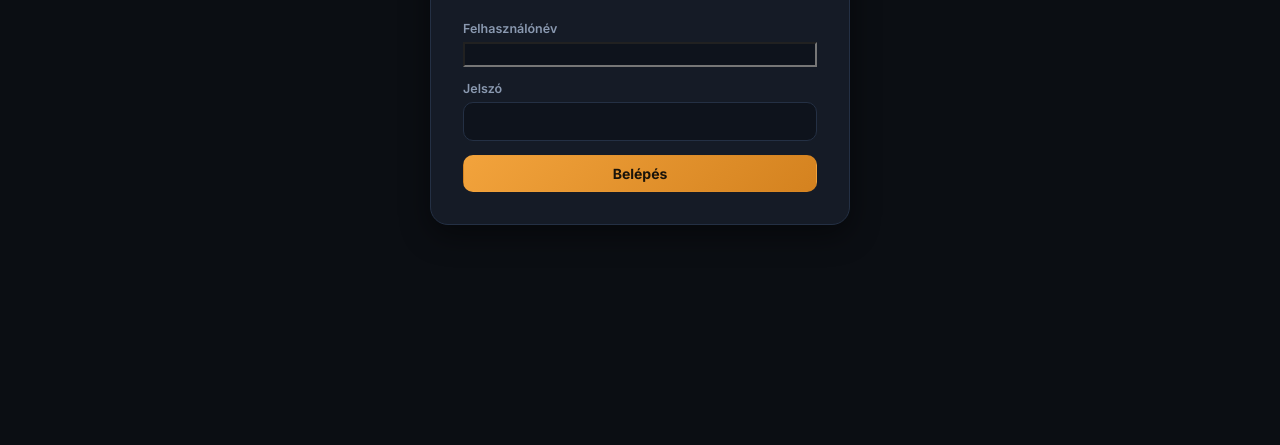
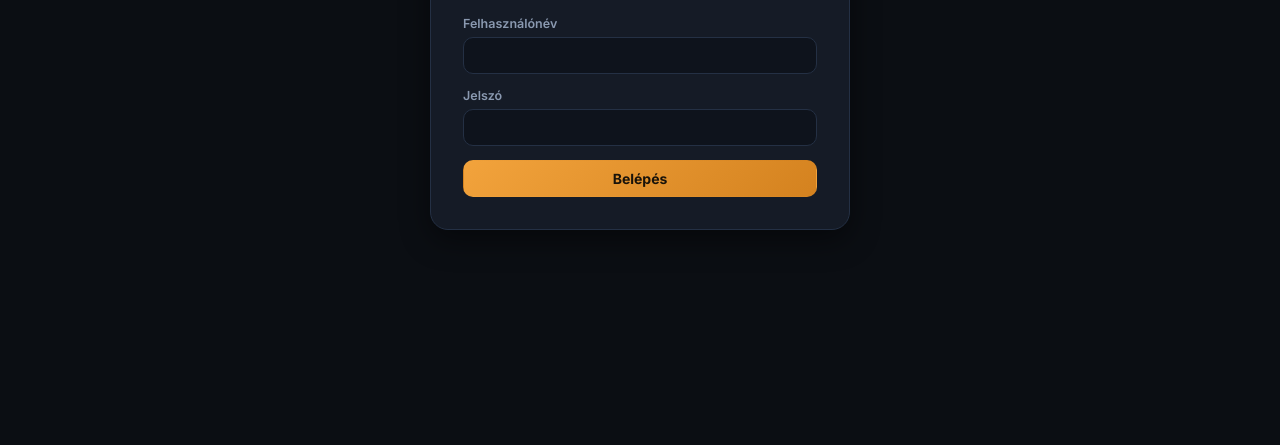
Before and after one commit to miatoszs/cod-panel, a plain HTML site: page panel/static/index.html in a window 1280 px wide. Shown: the part 355-800 px from the top of the page. Drawn offline with Linux system fonts and the light colour scheme; no server answers.

Commit message:
UI: minden beviteli mező sötét témát kap, a type nélküli is
A stílus csak input[type=text|number|password]-re illeszkedett, a type
nélküli inputok (IP, port, max játékos, mod, limitek, jelszó mezők) a
böngésző alapértelmezett világos keretét kapták. A szelektor mostantól
minden input-ra illeszkedik a checkbox/radio/file kivételével, és a
szám-mezők pörgetői is a sötét témához igazodnak (color-scheme: dark).

Co-Authored-By: Claude Opus 4.8 <noreply@anthropic.com>

```diff
--- a/panel/static/style.css
+++ b/panel/static/style.css
@@ -122,11 +122,18 @@ main { flex: 1; min-width: 0; padding: 26px 30px 60px; }
 .field { display: flex; flex-direction: column; gap: 6px; margin-bottom: 14px; }
 .field label { font-size: 12.5px; color: var(--muted); font-weight: 550; }
 .field .help { font-size: 11.5px; color: #6c7a92; }
-input[type=text], input[type=number], input[type=password], select, textarea {
+/* minden beviteli mező - a type nélküli input is (az alapértelmezett
+   böngészőkeret különben kilógott a sötét témából) */
+input:not([type=checkbox]):not([type=radio]):not([type=file]),
+select, textarea {
   background: #0e131c; border: 1px solid var(--border); border-radius: 10px;
   padding: 9px 11px; width: 100%; outline: none; transition: .14s;
+  color: var(--text); font-size: 14px;
 }
-input:focus, select:focus, textarea:focus { border-color: var(--accent); box-shadow: 0 0 0 3px rgba(242,163,60,.12); }
+input:not([type=checkbox]):not([type=radio]):focus,
+select:focus, textarea:focus {
+  border-color: var(--accent); box-shadow: 0 0 0 3px rgba(242,163,60,.12);
+}
 textarea { font-family: ui-monospace, "JetBrains Mono", Menlo, monospace; font-size: 13px; resize: vertical; }
 .form-grid { display: grid; grid-template-columns: repeat(auto-fit, minmax(230px, 1fr)); gap: 0 16px; }
 
@@ -326,5 +333,8 @@ input:autofill, textarea:autofill, select:autofill {
   color: var(--text) !important;
 }
 /* biztos, ami biztos: a szövegszín soha ne öröklődjön világos háttérhez */
-input, select, textarea { color: var(--text); background-color: #0e131c; }
+input:not([type=checkbox]):not([type=radio]):not([type=file]),
+select, textarea { color: var(--text); background-color: #0e131c; }
+/* a szám-mezők pörgetőgombjai is a sötét témához igazodjanak */
+input[type=number] { color-scheme: dark; }
 input::placeholder, textarea::placeholder { color: #5f6d85; opacity: 1; }
```
